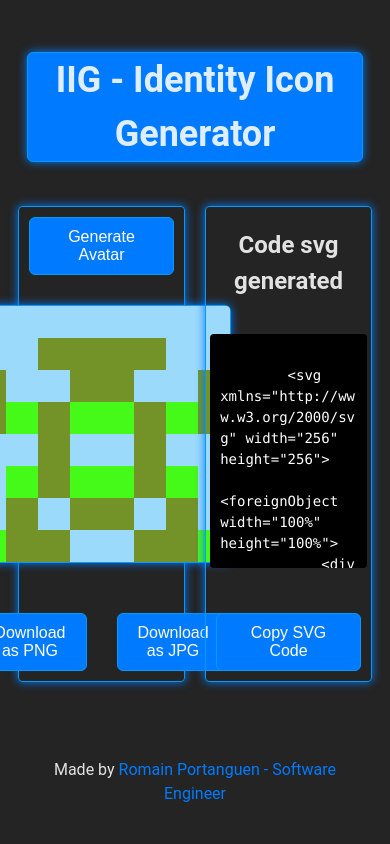
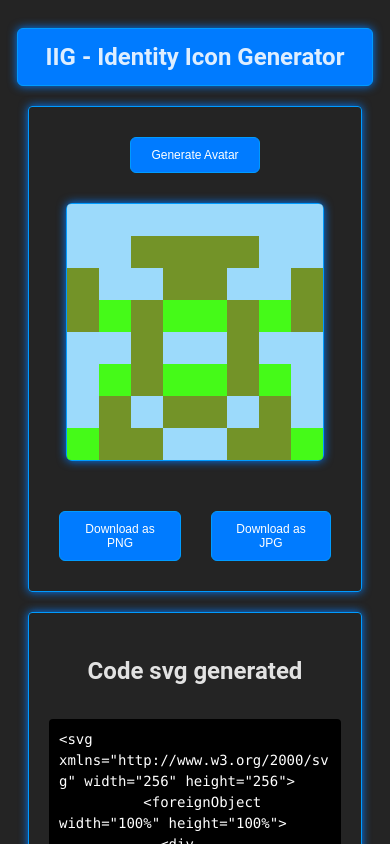
Before and after one commit to Romain-Portanguen/identity_icon_gen, a React (Vite) app: page / in a window 390 px wide. Shown: the top 844 px of the page. Built offline with nearby package versions, Linux system fonts and the light colour scheme.

Commit message:
Managing responsive design

```diff
--- a/src/App.tsx
+++ b/src/App.tsx
@@ -5,9 +5,30 @@ import { SvgCodeViewer } from './components/SVGViewer';
 
 const AppContainer = styled.div`
   align-items: center;
+  box-sizing: border-box;
   display: flex;
   flex-direction: column;
   padding: 20px;
+  width: 100%;
+
+  @media (min-height: 1024px) {
+    align-content: center;
+    align-items: center;
+    display: flex;
+    flex-direction: column;
+    height: 100vh;
+    justify-content: space-between;
+  }
+
+  @media (min-height: 1180px) {
+    align-content: center;
+    align-items: center;
+    display: flex;
+    flex-direction: column;
+    height: 100vh;
+    justify-content: space-between;
+  }
+
 `;
 
 const AppTitle = styled.h1`
@@ -16,35 +37,65 @@ const AppTitle = styled.h1`
   border: 1px solid #009bff;
   box-shadow: 0 0 10px #007bff;
   font-family: 'Roboto', sans-serif;
-  font-size: 36px;
+  font-size: 24px;
   font-weight: 700;
+  margin: 0 10px;
+  max-width: 800px;
+  padding: 10px;
   text-align: center;
   width: 100%;
+
+  @media (min-width: 600px) {
+    font-size: 32px;
+    padding: 20px;
+  }
 `;
 
 const ContentContainer = styled.div`
   display: flex;
+  flex-direction: column;
   gap: 20px;
   justify-content: center;
-  margin: 20px;
+  margin: 20px 0;
+  max-width: 800px;
   width: 100%;
+
+  @media (min-width: 768px) {
+    flex-direction: row;
+    margin: 20px;
+  }
+
+  @media (min-width: 400px) {
+    align-items: center;
+  }
 `;
 
 const Column = styled.div`
   display: flex;
   flex-direction: column;
   flex: 1;
-  max-width: 50%;
+  max-width: 100%;
+
+  @media (min-width: 768px) {
+    max-width: 50%;
+  }
 `;
 
 const Footer = styled.div`
+  box-sizing: border-box;
   margin-top: 20px;
+  max-width: 800px;
   padding: 20px;
+  width: 100%;
 
   p {
     font-family: 'Roboto', sans-serif;
-    font-size: 16px;
+    font-size: 14px;
     text-align: center;
+
+    @media (min-width: 600px) {
+      font-size: 16px;
+    }
   }
 
   a {
--- a/src/components/AvatarGenerator.tsx
+++ b/src/components/AvatarGenerator.tsx
@@ -11,8 +11,16 @@ const Container = styled.div`
   border-radius: 4px;
   border: 1px solid #009bff;
   box-shadow: 0 0 10px #007bff;
+  box-sizing: border-box;
   display: flex;
   flex-direction: column;
+  max-width: 400px;
+  padding: 20px;
+  width: 100%;
+
+  @media (min-width: 768px) {
+    max-width: 100%;
+  }
 `;
 
 const CanvasContainer = styled.div`
@@ -21,16 +29,23 @@ const CanvasContainer = styled.div`
   border: 1px solid #009bff;
   box-shadow: 0 0 10px #007bff;
   display: flex;
-  height: 256px;
+  height: auto;
   justify-content: center;
   margin: 20px;
-  width: 256px;
+  max-width: 256px;
+  width: 100%;
+
+  @media (min-width: 768px) {
+    height: 256px;
+  }
 `;
 
 const Canvas = styled.canvas`
   border-radius: 4px;
-  height: 256px;
-  width: 256px;
+  height: 100%;
+  max-height: 256px;
+  max-width: 256px;
+  width: 100%;
 `;
 
 const DownloadButtonWrapper = styled.div`
@@ -76,7 +91,7 @@ export const AvatarGenerator: React.FC<AvatarGeneratorProps> = ({ setSvgCode })
         const encodedSvgCode = btoa(svgCode);
         const decodedSvgCode = atob(encodedSvgCode);
 
-        setSvgCode(decodedSvgCode);
+        setSvgCode(decodedSvgCode.trim());
       }
     }
     // eslint-disable-next-line react-hooks/exhaustive-deps
--- a/src/components/SVGViewer.tsx
+++ b/src/components/SVGViewer.tsx
@@ -8,11 +8,17 @@ const SvgCodeContainer = styled.div`
   border-radius: 4px;
   border: 1px solid #009bff;
   box-shadow: 0 0 10px #007bff;
+  box-sizing: border-box;
   display: flex;
   flex-direction: column;
   gap: 10px;
-  height: 100%;
-  justify-content: space-between;
+  max-width: 400px;
+  padding: 20px;
+  width: 100%;
+
+  @media (min-width: 768px) {
+    max-width: 100%;
+  }
 `;
 
 const Title = styled.h2`
@@ -20,7 +26,6 @@ const Title = styled.h2`
   font-size: 24px;
   font-weight: 700;
   text-align: center;
-  width: 100%;
 `;
 
 const CodeBlock = styled.code`
@@ -30,14 +35,18 @@ box-sizing: border-box;
   color: #fff;
   font-family: 'Menlo', monospace;
   font-size: 14px;
-max-height: 234px;
+  max-height: 258px;
   overflow-x: hidden;
   overflow-y: auto;
   padding: 10px;
   text-align: left;
   white-space: pre-wrap;
+  width: 100%;
+  word-wrap: break-word;
+
+  @media (min-width: 768px) {
     width: 95%;
-word-wrap: break-word;
+  }
 `;
 
 const DownloadButtonWrapper = styled.div`
--- a/src/styles/button.ts
+++ b/src/styles/button.ts
@@ -5,7 +5,7 @@ export const Button = styled.button`
   border-radius: 6px;
   border: 1px solid #009bff;
   color: #fff;
-  font-size: 16px;
+  font-size: 12px;
   margin: 10px;
   padding: 10px 20px;
 
```
Lines whose indentation alone changed are shown as unchanged.
